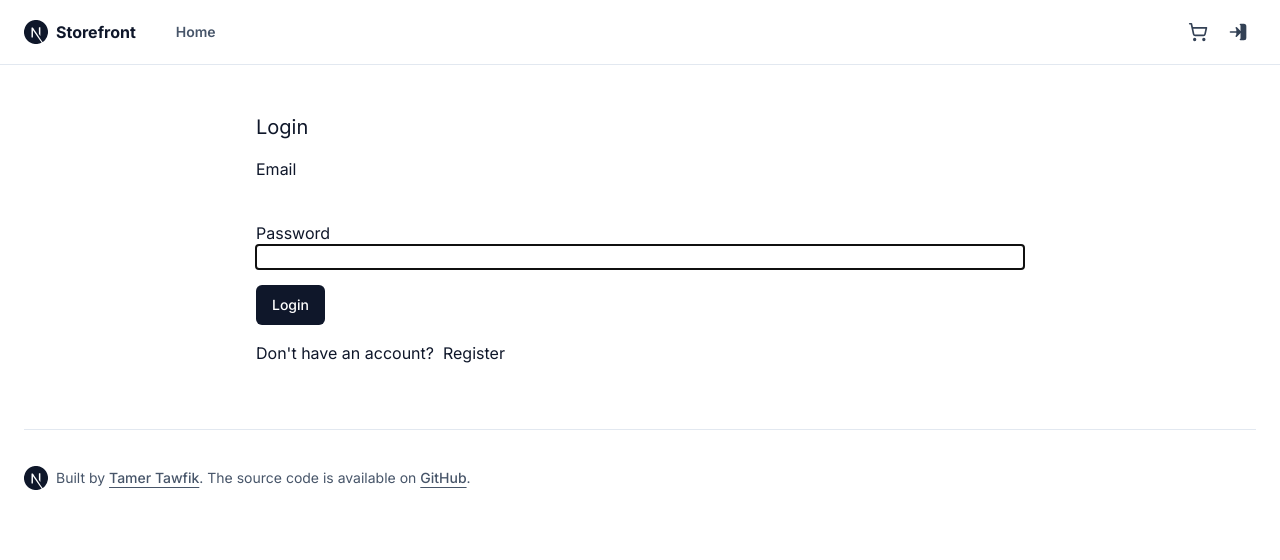
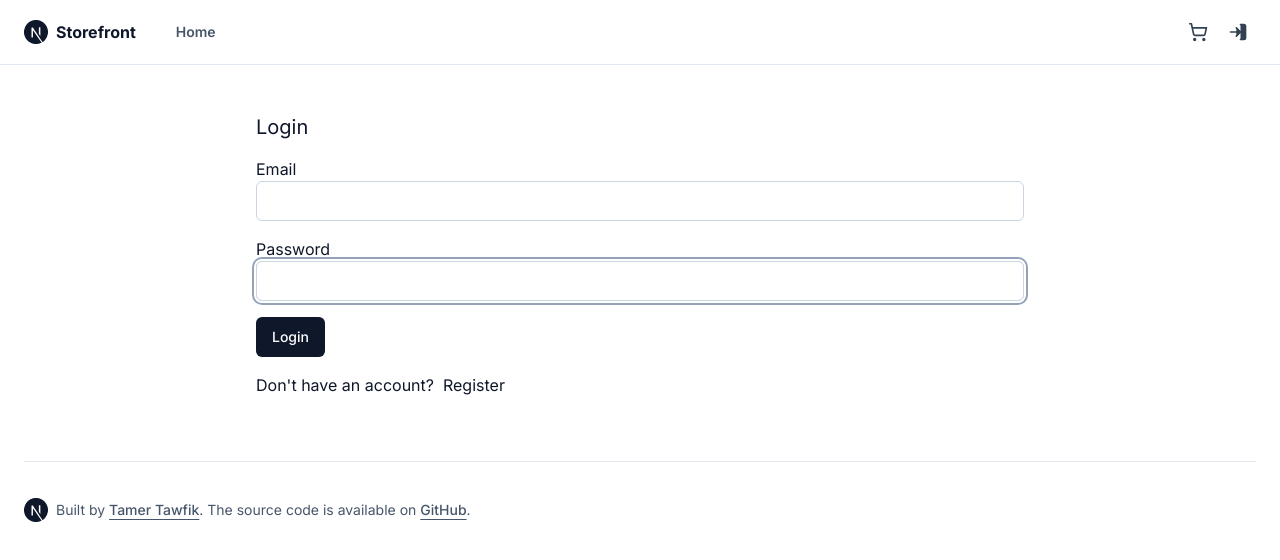
Before and after one commit to TamerTawfik/e-commerce-nextjs-tailwindcss, a Next.js app: page /login in a window 1280 px wide. Shown: the top 560 px of the page. Built offline with nearby package versions, Linux system fonts and the light colour scheme.

Commit message:
Added: Input Component

```diff
--- /dev/null
+++ b/components/ui/input.tsx
@@ -0,0 +1,24 @@
+import * as React from "react"
+
+import { cn } from "@/lib/utils"
+
+export interface InputProps
+    extends React.InputHTMLAttributes<HTMLInputElement> { }
+
+const Input = React.forwardRef<HTMLInputElement, InputProps>(
+    ({ className, ...props }, ref) => {
+        return (
+            <input
+                className={cn(
+                    "flex h-10 w-full rounded-md border border-slate-300 bg-transparent py-2 px-3 text-sm placeholder:text-slate-400 focus:outline-none focus:ring-2 focus:ring-slate-400 focus:ring-offset-2 disabled:cursor-not-allowed disabled:opacity-50 dark:border-slate-700 dark:text-slate-50 dark:focus:ring-slate-400 dark:focus:ring-offset-slate-900",
+                    className
+                )}
+                ref={ref}
+                {...props}
+            />
+        )
+    }
+)
+Input.displayName = "Input"
+
+export { Input }
--- a/pages/login.tsx
+++ b/pages/login.tsx
@@ -3,6 +3,7 @@ import React from 'react'
 import { useForm } from 'react-hook-form'
 import Layout from '@/components/layout'
 import { Button } from '@/components/ui/button'
+import { Input } from '@/components/ui/input'
 
 export default function LoginScreen() {
     const {
@@ -22,7 +23,7 @@ export default function LoginScreen() {
                 <h1 className="mb-4 text-xl">Login</h1>
                 <div className="mb-4">
                     <label htmlFor="email">Email</label>
-                    <input
+                    <Input
                         type="email"
                         {...register('email', {
                             required: 'Please enter email',
@@ -31,26 +32,24 @@ export default function LoginScreen() {
                                 message: 'Please enter valid email',
                             },
                         })}
-                        className="w-full"
                         id="email"
                         autoFocus
-                    ></input>
+                    ></Input>
                     {errors.email && (
                         <div className="text-red-500">{errors.email.message}</div>
                     )}
                 </div>
                 <div className="mb-4">
                     <label htmlFor="password">Password</label>
-                    <input
+                    <Input
                         type="password"
                         {...register('password', {
                             required: 'Please enter password',
                             minLength: { value: 6, message: 'password is more than 5 chars' },
                         })}
-                        className="w-full"
                         id="password"
                         autoFocus
-                    ></input>
+                    ></Input>
                     {errors.password && (
                         <div className="text-red-500 ">{errors.password.message}</div>
                     )}
```
